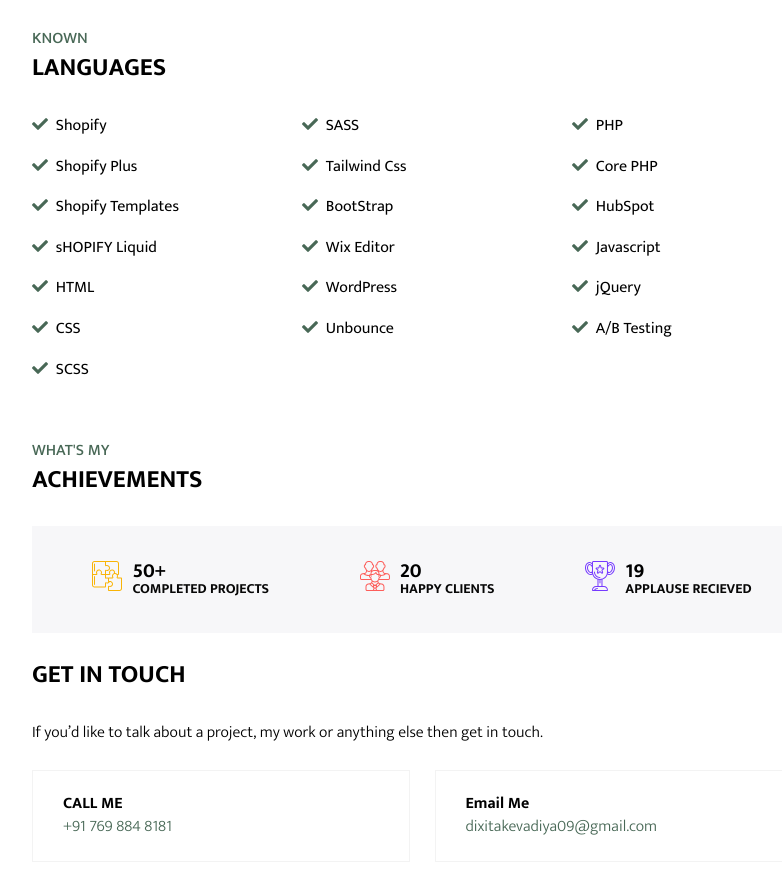
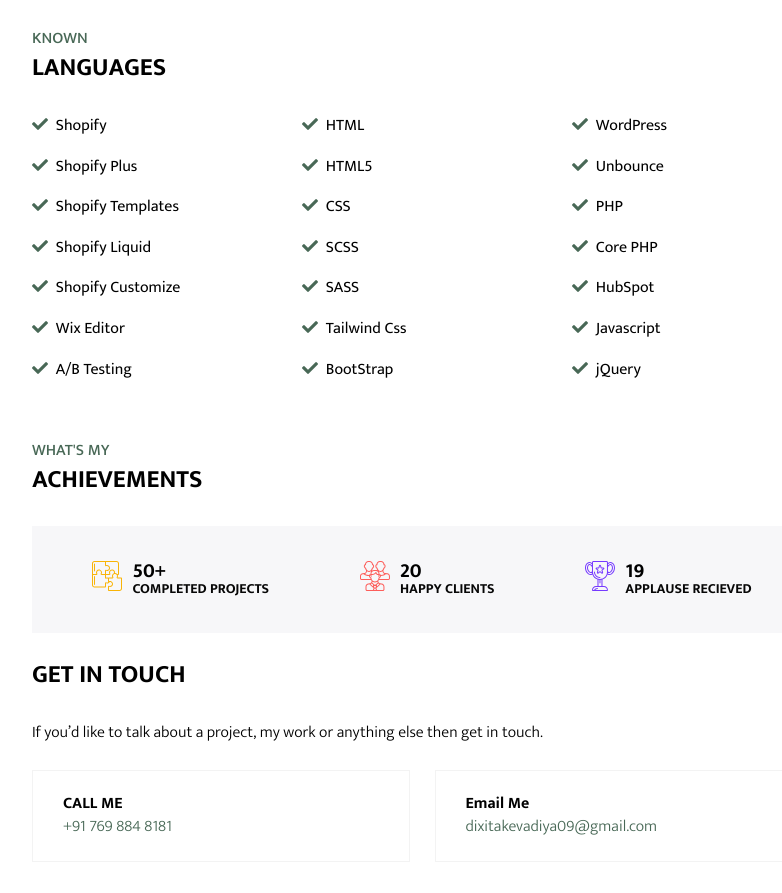
Before and after one commit to Dixitakevadiya/resume, a plain HTML site: page index.html in a window 1280 px wide. Shown: the part 1374-2267 px from the top of the page, without its empty margins (348-1130 px from the left). Drawn offline with Linux system fonts and the light colour scheme.

Commit message:
resume
resume

```diff
--- a/index.html
+++ b/index.html
@@ -171,26 +171,30 @@
                         <p class="known_languages"><i class="fas fa-check"></i> <b>Shopify</b></p>
                         <p class="known_languages"><i class="fas fa-check"></i> <b>Shopify Plus</b></p>
                         <p class="known_languages"><i class="fas fa-check"></i> <b>Shopify Templates</b></p>
-                        <p class="known_languages"><i class="fas fa-check"></i> <b>sHOPIFY Liquid</b></p>
+                        <p class="known_languages"><i class="fas fa-check"></i> <b>Shopify Liquid</b></p>
+                        <p class="known_languages"><i class="fas fa-check"></i> <b>Shopify Customize</b></p>
+                        <p class="known_languages"><i class="fas fa-check"></i> <b>Wix Editor</b></p>
+                        <p class="known_languages"><i class="fas fa-check"></i> <b>A/B Testing</b></p>
+                    </div>
+                    <div class="col-lg-4">
                         <p class="known_languages"><i class="fas fa-check"></i> <b>HTML</b></p>
+                        <p class="known_languages"><i class="fas fa-check"></i> <b>HTML5</b></p>
                         <p class="known_languages"><i class="fas fa-check"></i> <b>CSS</b></p>
                         <p class="known_languages"><i class="fas fa-check"></i> <b>SCSS</b></p>
-                    </div>
-                    <div class="col-lg-4">
                         <p class="known_languages"><i class="fas fa-check"></i> <b>SASS</b></p>
                         <p class="known_languages"><i class="fas fa-check"></i> <b>Tailwind Css</b></p>
                         <p class="known_languages"><i class="fas fa-check"></i> <b>BootStrap</b></p>
-                        <p class="known_languages"><i class="fas fa-check"></i> <b>Wix Editor</b></p>
+
+                    </div>
+                    <div class="col-lg-4">
                         <p class="known_languages"><i class="fas fa-check"></i> <b>WordPress</b></p>
                         <p class="known_languages"><i class="fas fa-check"></i> <b>Unbounce</b></p>
-                    </div>
-                    <div class="col-lg-4">
                         <p class="known_languages"><i class="fas fa-check"></i> <b>PHP</b></p>
                         <p class="known_languages"><i class="fas fa-check"></i> <b>Core PHP</b></p>
                         <p class="known_languages"><i class="fas fa-check"></i> <b>HubSpot</b></p>
                         <p class="known_languages"><i class="fas fa-check"></i> <b>Javascript</b></p>
                         <p class="known_languages"><i class="fas fa-check"></i> <b>jQuery</b></p>
-                        <p class="known_languages"><i class="fas fa-check"></i> <b>A/B Testing</b></p>
+
                     </div>
                 </div>
             </section>
```
